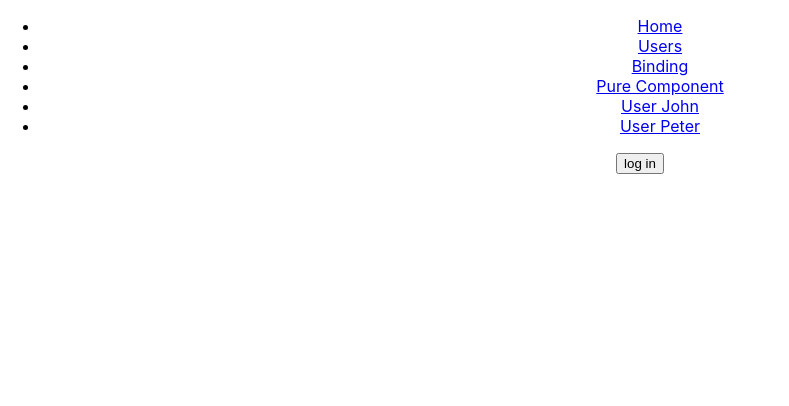
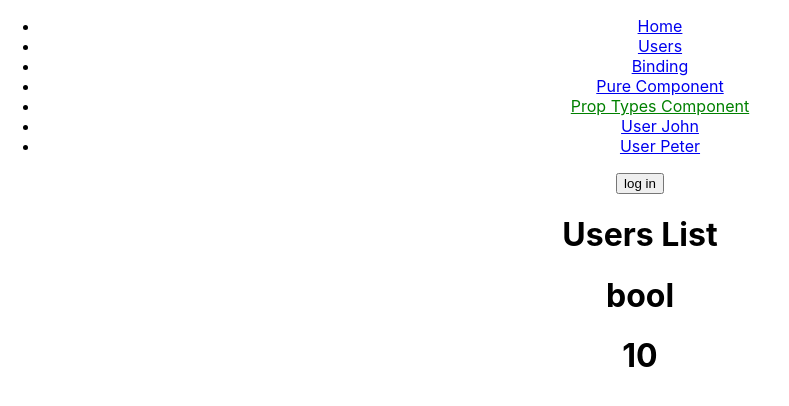
Before and after one commit to rajatporwal/react, a React (Create React App) app: page /propTypesComponent in a window 1280 px wide. Shown: the top 406 px of the page, without its empty margins (0-789 px from the left). Built offline with nearby package versions, Linux system fonts and the light colour scheme.

Commit message:
Proptypes and typechecking

```diff
--- a/package.json
+++ b/package.json
@@ -3,6 +3,7 @@
   "version": "0.1.0",
   "private": true,
   "dependencies": {
+    "prop-types": "^15.7.2",
     "react": "^16.11.0",
     "react-dom": "^16.11.0",
     "react-redux": "^7.1.1",
--- a/src/App.js
+++ b/src/App.js
@@ -1,10 +1,12 @@
 import React, { Component } from 'react';
-import { BrowserRouter as Router, Link, NavLink, Redirect, Prompt} from 'react-router-dom';
-import Route from 'react-router-dom/Route';
+import { BrowserRouter as Router, Route, /* Link , */ NavLink, Redirect, /* Prompt */} from 'react-router-dom';
 import Users from './components/ClassComponent';
 import './App.css';
 import Binding from './components/Binding';
 import ComponentPure from './components/PureComponent';
+import PropTypesComponent from './components/PropTypes';
+import PropTypes from 'prop-types';
+
 
 // we can use match for fetching data from URL's without even passing it from Component.
 const User = ({match}) => {
@@ -14,6 +16,20 @@ const User = ({match}) => {
 // if we passed data as parameter than we will receive it in params
 const UserLogin = (params) => {
   return ( <h1> Welcome User {params.username} </h1>)
+}
+
+PropTypesComponent.propTypes = {
+  str: PropTypes.string,
+  bool: PropTypes.bool,
+  strOrNum: PropTypes.oneOfType([PropTypes.string, PropTypes.number]),
+  ary: PropTypes.arrayOf([PropTypes.number]),
+  aryOfObj: PropTypes.arrayOf(PropTypes.shape(
+    {
+      name: PropTypes.string,
+      age: PropTypes.number
+    }
+  ))
+
 }
 
 class App extends Component {
@@ -33,7 +49,6 @@ class App extends Component {
 
       <Router>
         <div className="App">
-
           <ul>
             <li>
               <NavLink to="/" exact activeStyle={
@@ -54,6 +69,11 @@ class App extends Component {
               <NavLink to="/pureComponent" exact activeStyle={
                 { color:'green' }
               }>Pure Component</NavLink>
+            </li>
+            <li>
+              <NavLink to="/propTypesComponent" exact activeStyle={
+                { color:'green' }
+              }>Prop Types Component</NavLink>
             </li>
             <li>
               <NavLink to="/user/john" exact activeStyle={
@@ -100,6 +120,19 @@ class App extends Component {
 
           <Route path="/pureComponent" exact strict component = {ComponentPure}/>
 
+          <Route path="/propTypesComponent" exact render = { () => {
+            return (
+              <PropTypesComponent
+                  str="Users List"
+                  bool
+                  strOrNum = {10}
+                  ary = {[10, 20, 30]}
+                  aryOfObj = {[{name: "peter", age: 21}, {name: "john", age: 20}]}
+                />
+              )
+            }
+          }/>
+
           <Route path="/user" exact strict component = {User}/>
 
           <Route path="/user/:username" exact strict render={({match})=>(
@@ -110,16 +143,6 @@ class App extends Component {
 
       </Router>
 
-
-      // <div className="App">
-
-      //   <Users title="Users List"/>
-
-      //   <Binding />
-
-      //   <ComponentPure />
-
-      // </div>
     );
   }
 }
--- /dev/null
+++ b/src/components/PropTypes.js
@@ -0,0 +1,14 @@
+import React from 'react';
+
+const PropTypesComponent = (props) => {
+    return (
+        <div>
+            <h1>{props.str}</h1>
+            <h1>{(props.bool ? 'bool' : 'not bool')}</h1>
+            <h1>{(props.strOrNum)}</h1>
+
+        </div>
+    )
+}
+
+export default PropTypesComponent;
```
Also changed, not shown: 1 other file (tests, documents, lock files or other folders). Lines whose indentation alone changed are shown as unchanged.
